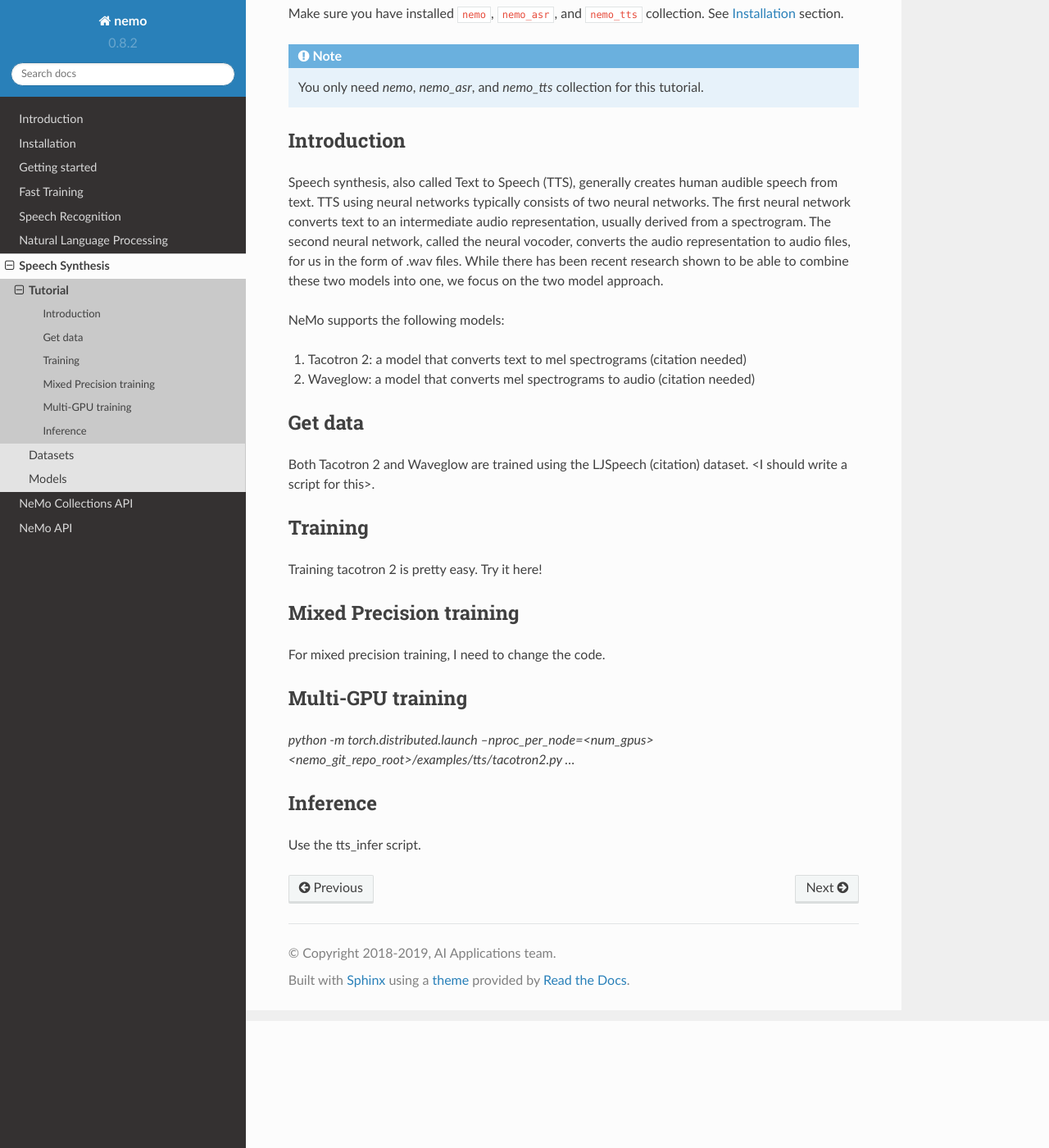
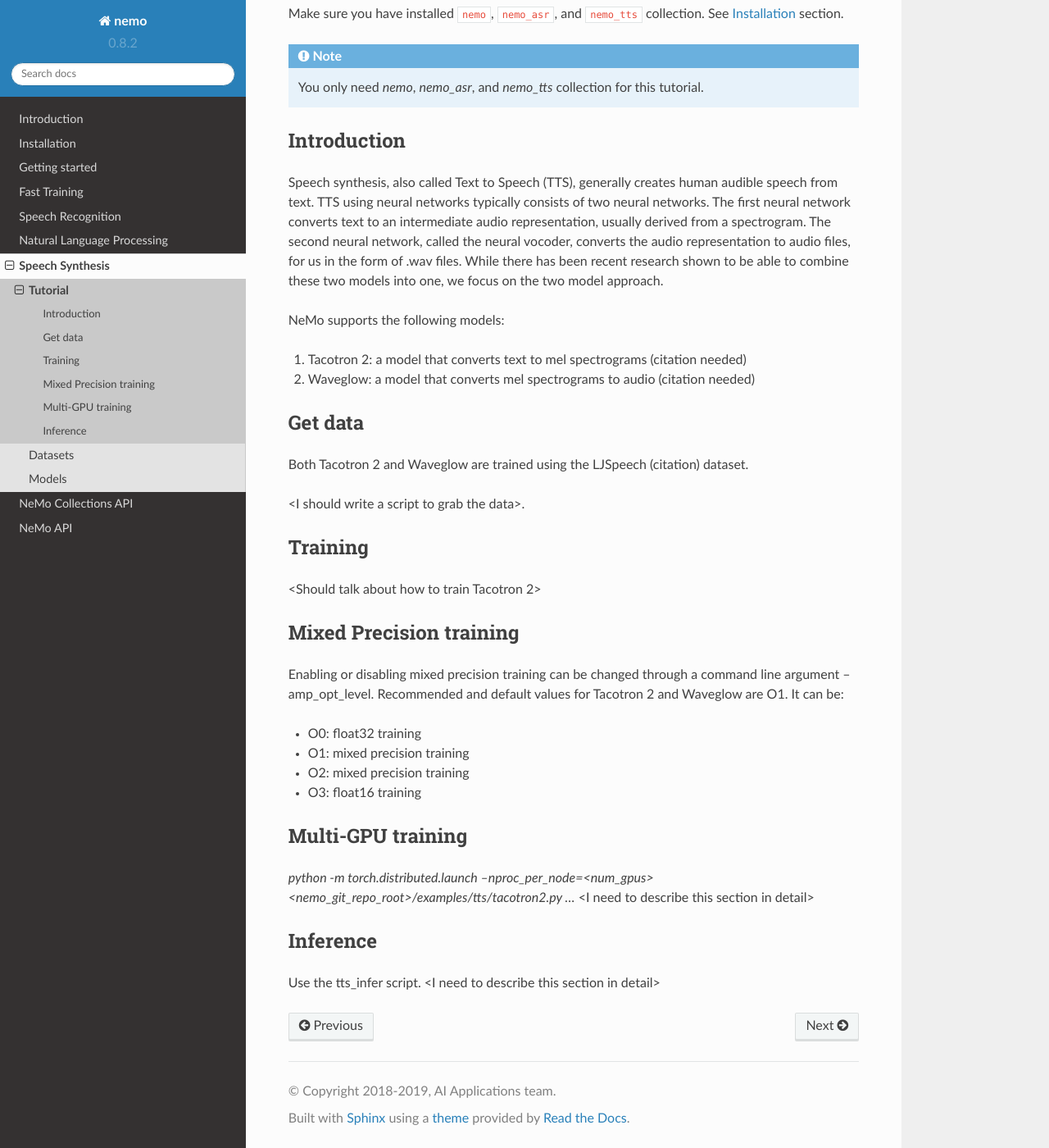
Before and after one commit to backend-engineer1/NEMO, a Sphinx documentation site: the page built from docs/sources/source/tts/tutorial.rst, in a window 1280 px wide and 1400 px high, scrolled down 155 px. Shown: the whole window at 82% size. Built offline with Sphinx 7.4.7 and the Read the Docs theme 2.0.0, drawn with Linux system fonts in a browser that asks for light colours.

Commit message:
notes to myself
Signed-off-by: Jason <jasoli@nvidia.com>

```diff
--- a/docs/sources/source/tts/datasets.rst
+++ b/docs/sources/source/tts/datasets.rst
@@ -6,4 +6,4 @@ LJSpeech
 
 LJSpeech (citation) is a English single speaker dataset...
 
-I need to add a script to get data.
+<I should write a script to grab the data>.
--- a/docs/sources/source/tts/tacotron2.rst
+++ b/docs/sources/source/tts/tacotron2.rst
@@ -1,3 +1,4 @@
 Tacotron2
 ==========
 Encoder Decoder, etc. Probably just copy and paste from OS2S
+<I need to describe this section in detail>
--- a/docs/sources/source/tts/tutorial.rst
+++ b/docs/sources/source/tts/tutorial.rst
@@ -27,23 +27,33 @@ NeMo supports the following models:
 Get data
 --------
 Both Tacotron 2 and Waveglow are trained using the LJSpeech (citation) dataset.
-<I should write a script for this>.
+
+<I should write a script to grab the data>.
 
 Training
 ---------
-Training tacotron 2 is pretty easy. Try it here!
+<Should talk about how to train Tacotron 2>
 
 
 Mixed Precision training
 -------------------------
-For mixed precision training, I need to change the code.
+Enabling or disabling mixed precision training can be changed through a command
+line argument --amp_opt_level. Recommended and default values for Tacotron 2
+and Waveglow are O1. It can be:
+
+- O0: float32 training
+- O1: mixed precision training
+- O2: mixed precision training
+- O3: float16 training
 
 
 Multi-GPU training
 -------------------
 `python -m torch.distributed.launch --nproc_per_node=<num_gpus> <nemo_git_repo_root>/examples/tts/tacotron2.py ...`
+<I need to describe this section in detail>
 
 
 Inference
 ---------
 Use the tts_infer script.
+<I need to describe this section in detail>
--- a/docs/sources/source/tts/waveglow.rst
+++ b/docs/sources/source/tts/waveglow.rst
@@ -3,3 +3,4 @@ Waveglow
 
 Model based on normalizing flow that can generate audio.
 It works as a universal decoder!
+<I need to describe this section in detail>
```
